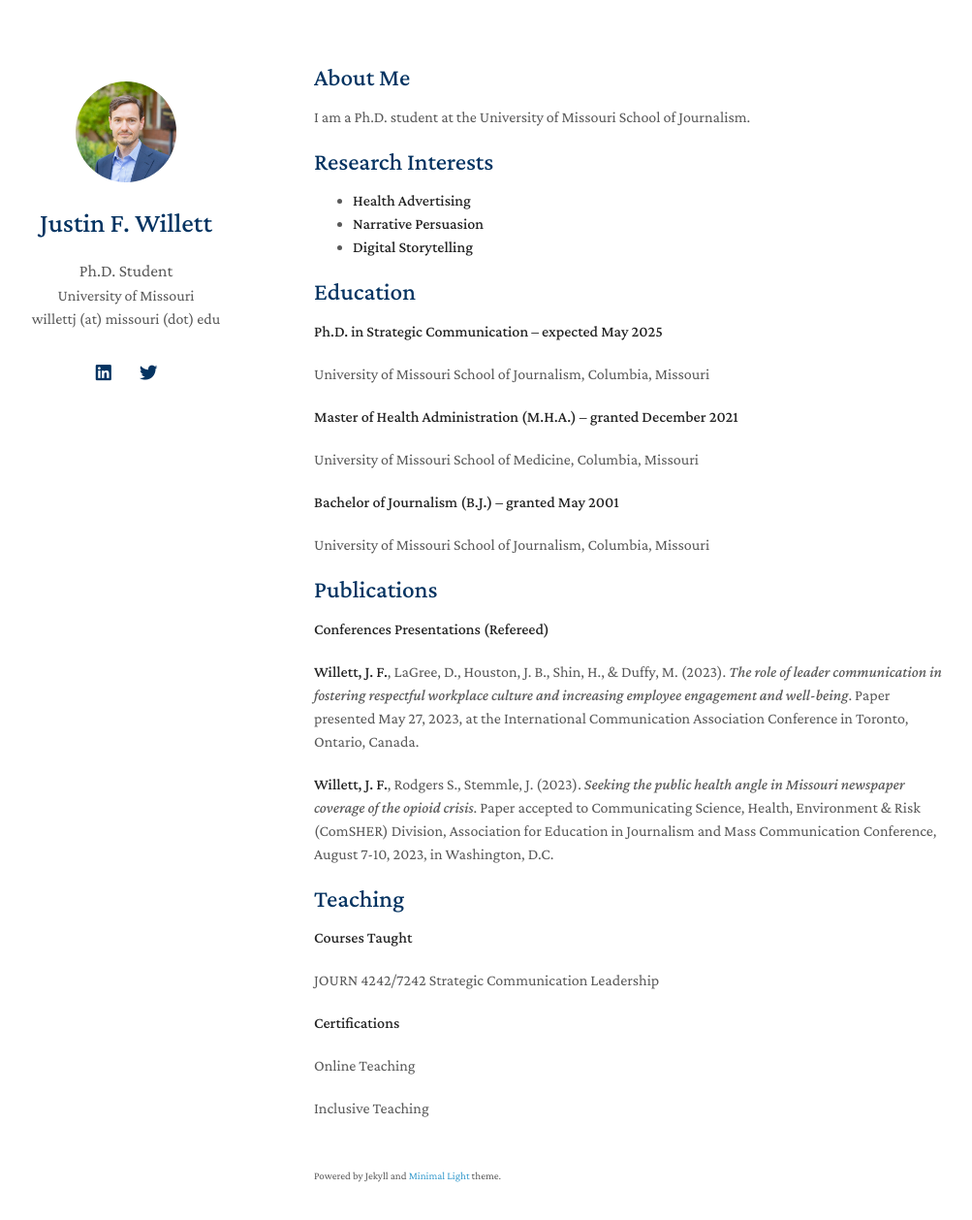
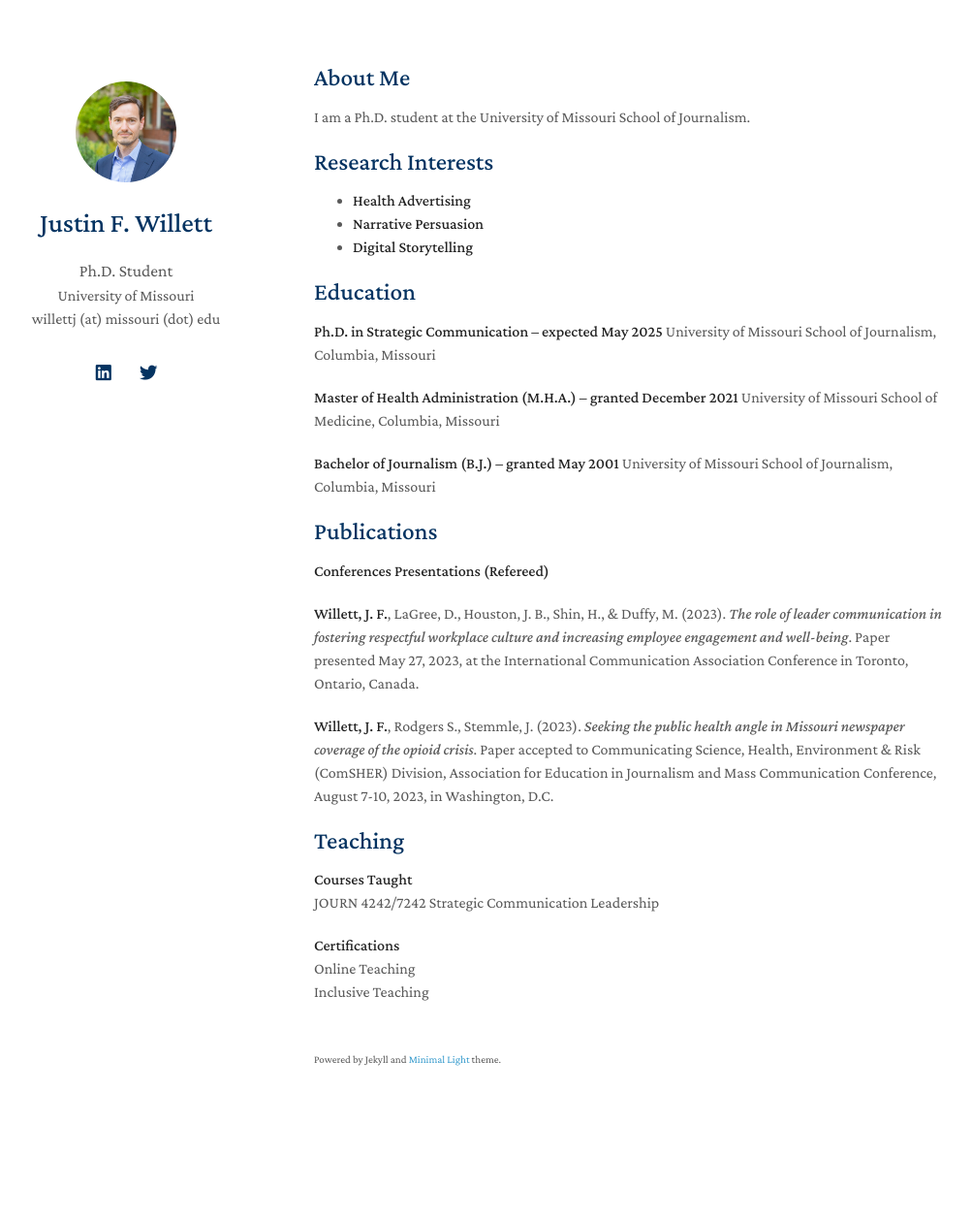
Before and after one commit to willettjf/willettjf.github.io, a Jekyll site: the page built from index.md, in a window 1280 px wide and 1293 px high. Shown: the top 1258 px of the window at 97% size, without its empty margins (146-1149 px from the left). Built offline with Jekyll 4.4.1, drawn with Linux system fonts in a browser that asks for light colours; nearby versions of some CDN libraries; a style sheet for code colours, icons or effects is not loaded; our own code applies the rules of GitHub Pages for plain Markdown files.

```diff
--- a/index.md
+++ b/index.md
@@ -15,15 +15,12 @@ I am a Ph.D. student at the University of Missouri School of Journalism.
 ## Education
 
 **Ph.D. in Strategic Communication – expected May 2025**
-
 University of Missouri School of Journalism, Columbia, Missouri
 
 **Master of Health Administration (M.H.A.) – granted December 2021**
-
 University of Missouri School of Medicine, Columbia, Missouri
 
 **Bachelor of Journalism (B.J.) – granted May 2001**
-
 University of Missouri School of Journalism, Columbia, Missouri
 
 ## Publications
@@ -36,14 +33,11 @@ University of Missouri School of Journalism, Columbia, Missouri
 
 ## Teaching
 
-**Courses Taught**
-
+**Courses Taught**<br>
 JOURN 4242/7242 Strategic Communication Leadership
 
-**Certifications**
-
-Online Teaching
-
+**Certifications**<br>
+Online Teaching<br>
 Inclusive Teaching
 
 <!-- - **Computer Vision:** image recognition, image generation, video captioning
```
